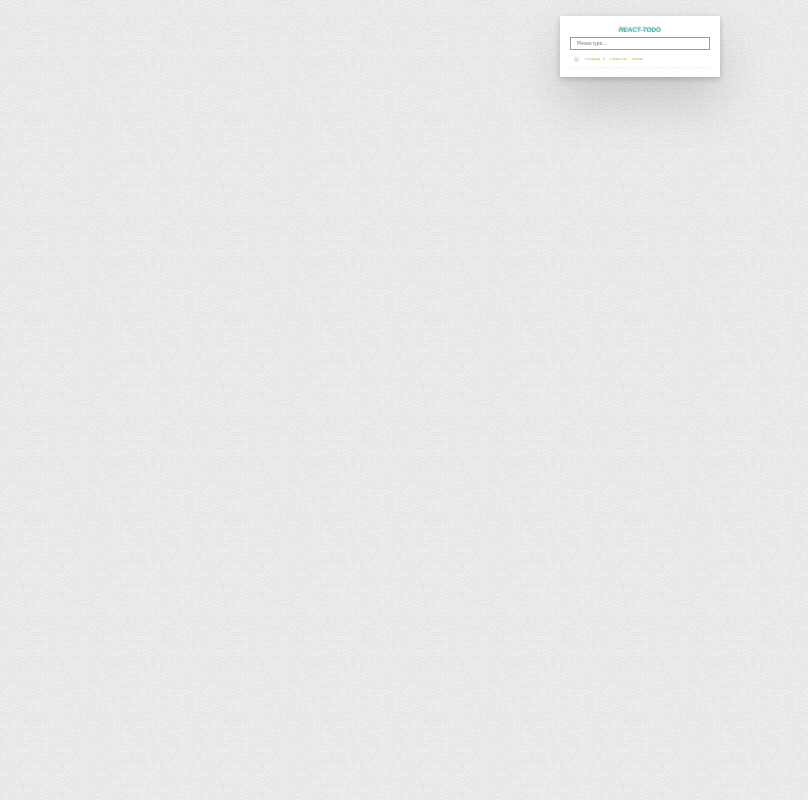
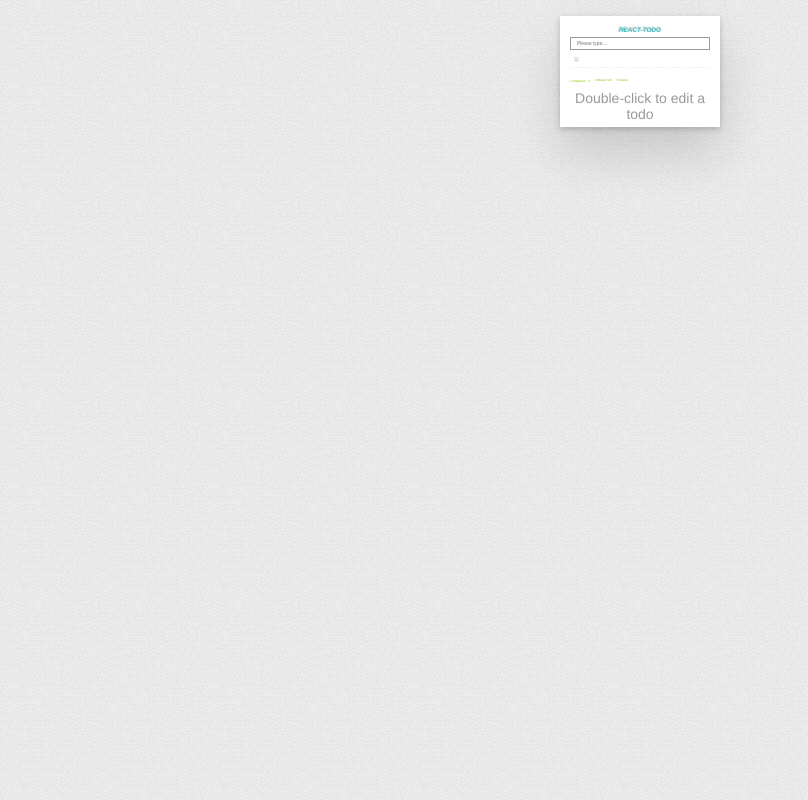
Before and after one commit to ZWLTZ/react-todo, a React app: page / in a window 1280 px wide. Shown: the whole page, without its empty margins (0-808 px from the left). Built offline with nearby package versions, Linux system fonts and the light colour scheme.

Commit message:
重置位置

```diff
--- a/src/components/Todo.jsx
+++ b/src/components/Todo.jsx
@@ -63,6 +63,7 @@ class Todo extends React.Component {
                 <h3>react-todo</h3>
                 <TodoAdd onAddSubmit={this.onAddSubmit} />
                 <TodoList onToggleAll={this.onToggleAll} onDeleteItem={this.onDeleteItem} onChangeIsfinish={this.onChangeIsfinish} data={this.state.list} />
+                <p className="icon-tips">Double-click to edit a todo</p>
             </div>
         )
     }
--- a/src/components/TodoList.jsx
+++ b/src/components/TodoList.jsx
@@ -47,15 +47,12 @@ class TodoList extends React.Component {
         }
         return (
             <div className="todo-list">
-                <div className="counts-status">
+                <div className="toggle-all-box">
                     <label>
                         <input className="toggle-all" type="checkbox"
                             checked={filterCounts().left == 0 && filterCounts().count != 0}
                             onChange={this._toggleAllChecked} />
                     </label>
-                    <span className="finished-count">Completed：{filterCounts().count}</span>
-                    <span className="left-count">{filterCounts().left > 1 ? filterCounts().left + " Matters left" : filterCounts().left + " Matter left"}</span>
-                    <span className="total-count">{allTips}</span>
                 </div>
                 <ul className="list-box">
                     {this.props.data.map((item, index) =>
@@ -69,6 +66,11 @@ class TodoList extends React.Component {
                         </li>
                     )}
                 </ul>
+                <div className="counts-status">
+                    <span className="finished-count">Completed：{filterCounts().count}</span>
+                    <span className="left-count">{filterCounts().left > 1 ? filterCounts().left + " Matters left" : filterCounts().left + " Matter left"}</span>
+                    <span className="total-count">{allTips}</span>
+                </div>
             </div>
         )
     }
--- a/src/styles/todo.styl
+++ b/src/styles/todo.styl
@@ -20,8 +20,12 @@ ab-center()
     width: 10rem
     margin: 0 auto
 
+.icon-tips
+    text-align: center
+    color: #999999
+
 .todo-wrap
-    padding: .6rem
+    padding: .6rem .6rem .3rem .6rem
 
     h3
         margin: 0
@@ -130,8 +134,8 @@ ab-center()
                 .delete-btn
                     display: block
 
-        // 總數狀態
-        .counts-status
+        // 路由
+        .toggle-all-box
             position relative
 
             label,span
@@ -157,6 +161,15 @@ ab-center()
                         color: #38B9B9
                         text-shadow #669991 0px -1px 0px
 
+        // 總數狀態
+        .counts-status
+            position relative
+            padding .2rem 0
+
+            label,span
+                display inline-block
+                vertical-align middle
+
             span
                 font-size: .2rem
                 color: #8ac007
```
